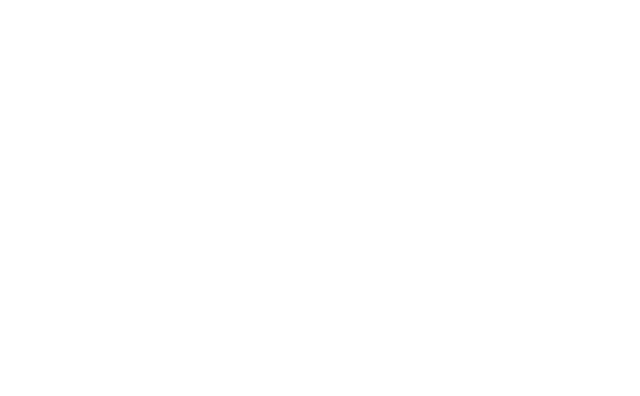
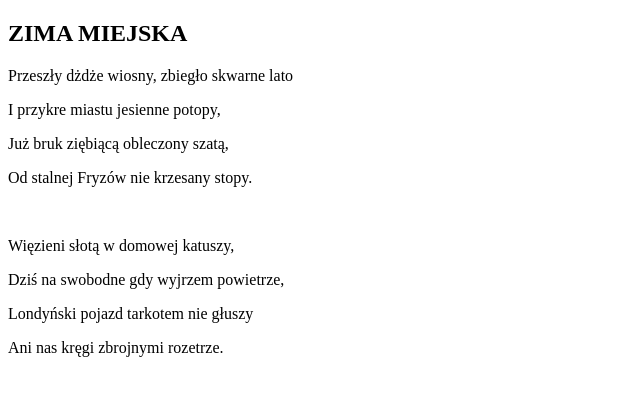
Before and after one commit to MarcinDobrzanski/GitKurs, a plain HTML site: page index.html in a window 1280 px wide. Shown: the whole page, without its empty margins (0-640 px from the left). Drawn offline with Linux system fonts and the light colour scheme.

Commit message:
Add mickiewicz poem

```diff
--- a/index.html
+++ b/index.html
@@ -12,6 +12,16 @@
 		<main>
 			<section class="important-poet">
                 <div class="mickiewicz">
+                    <h2>ZIMA MIEJSKA</h2>
+                    <p>Przeszły dżdże wiosny, zbiegło skwarne lato</p>
+                    <p>I przykre miastu jesienne potopy,</p>
+                    <p>Już bruk ziębiącą obleczony szatą,</p>
+                    <p>Od stalnej Fryzów nie krzesany stopy.</p>
+                    <br>
+                    <p>Więzieni słotą w domowej katuszy,</p>
+                    <p>Dziś na swobodne gdy wyjrzem powietrze,</p>
+                    <p>Londyński pojazd tarkotem nie głuszy</p>
+                    <p>Ani nas kręgi zbrojnymi rozetrze.</p>
                 </div>
                 <div class="norwid"></div>
             </section>
```
